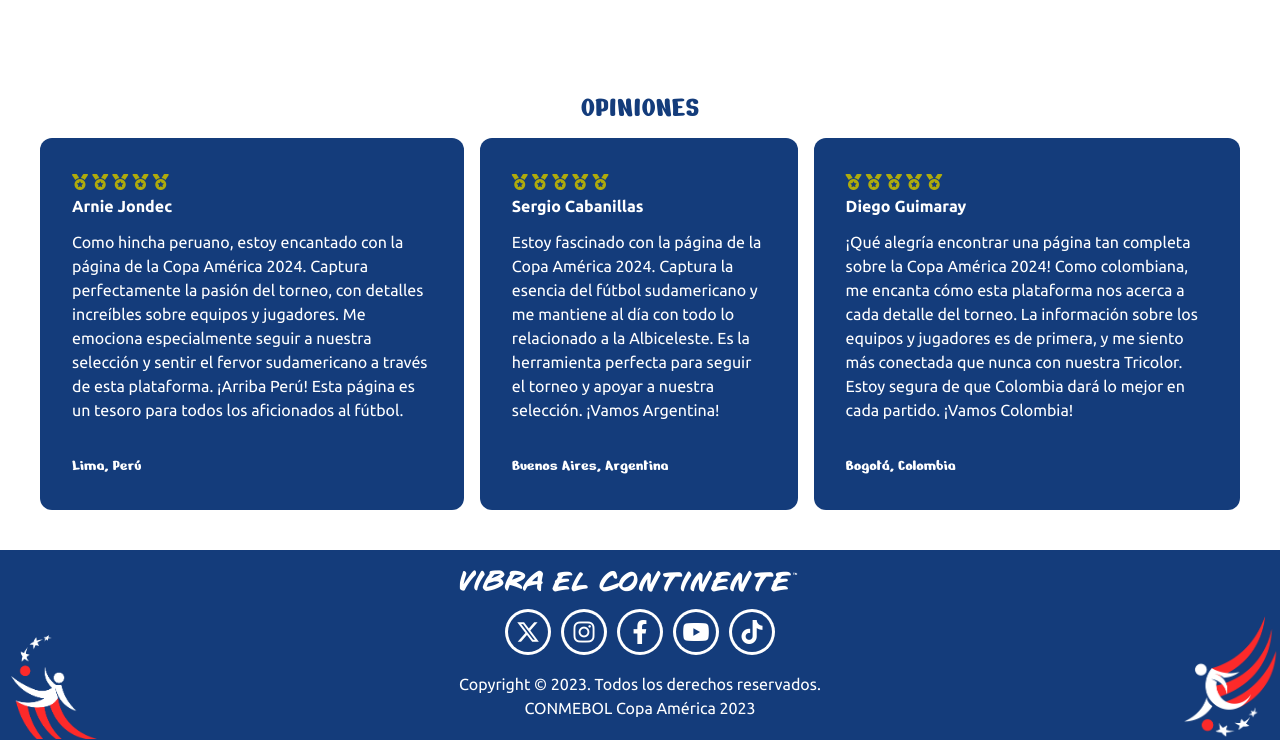
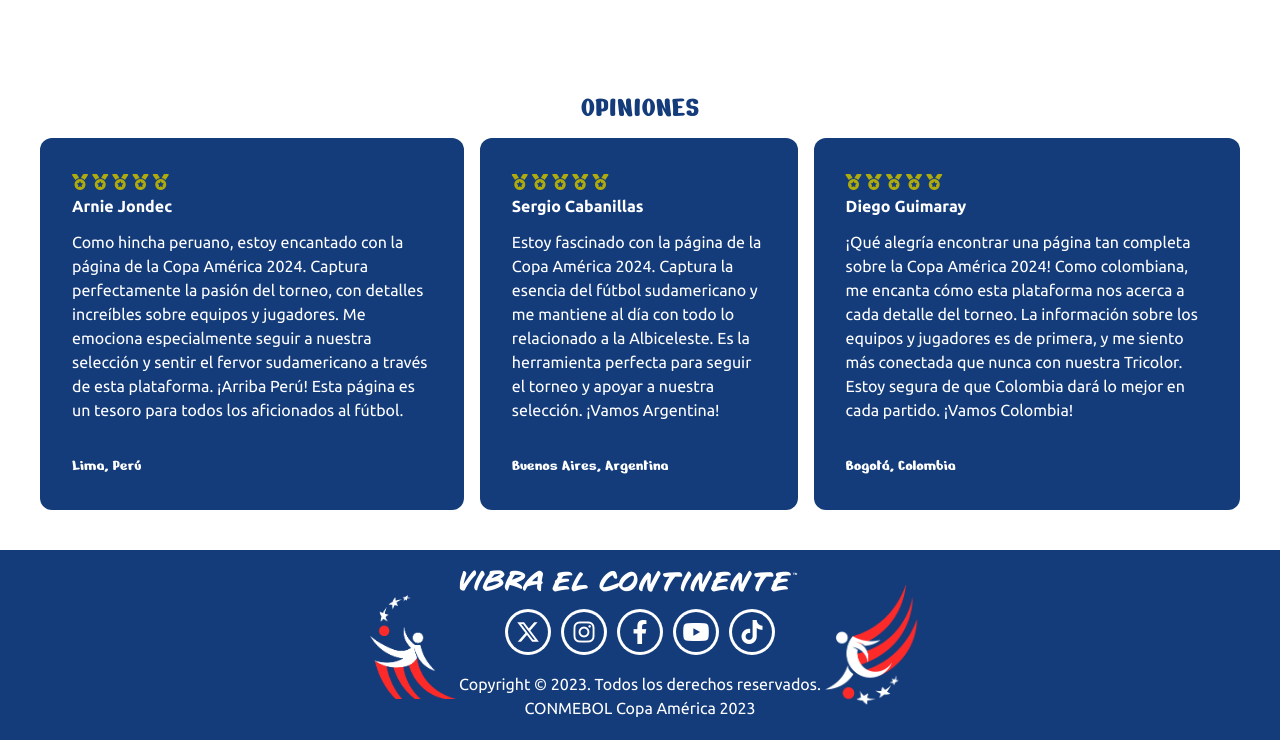
Before and after one commit to Alex3023/LandingPageCopaAmerica2024, a website: page index.html in a window 1280 px wide. Shown: the part 2282-3023 px from the top of the page. Drawn offline with nearby package versions, Linux system fonts and the light colour scheme.

Commit message:
Update index.html

```diff
--- a/index.html
+++ b/index.html
@@ -519,8 +519,10 @@
             </div>
         </div>
     </div>
-    <footer class="flex items-center justify-between bg-Azul-Conmebol dark:bg-slate-900">
-        <img width="100" src="./Imagenes/Muñeco-pateando2.png" alt="Muñeco Pateando" class="-mb-20">
+    <footer class="flex items-center justify-center bg-Azul-Conmebol dark:bg-slate-900">
+        <div class="hidden lg:flex">
+            <img width="100" src="./Imagenes/Muñeco-pateando2.png" alt="Muñeco Pateando">
+        </div>
         <div class="py-5">
             <img src="./Imagenes/logo-vibra-el-continente.png" alt="Vibra El Continente">
             <div class="flex items-center justify-center gap-4 py-5">
@@ -543,7 +545,9 @@
             <p class="font-ubuntu text-white text-center" data-section="footer" data-value="derechos">Copyright © 2023. Todos los derechos reservados.</p>
             <p class="font-ubuntu text-white text-center">CONMEBOL Copa América 2023</p>
         </div>
-        <img width="100" src="./Imagenes/Muñeco-pateando.png" alt="Muñeco Pateando" class="-mb-16">
+        <div class="hidden lg:flex">
+            <img width="100" src="./Imagenes/Muñeco-pateando.png" alt="Muñeco Pateando">
+        </div>
     </footer>
     <div>
         <a href="https://api.whatsapp.com/send?phone=51999919970" target="_blank" class="bg-green-600 rounded-full w-12 h-12 flex items-center justify-center focus:ring focus:ring-black fixed bottom-4 right-4 z-40">
```
